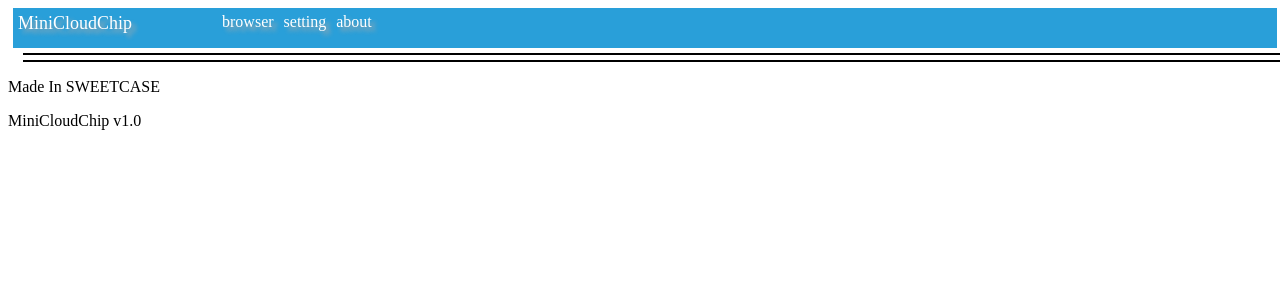
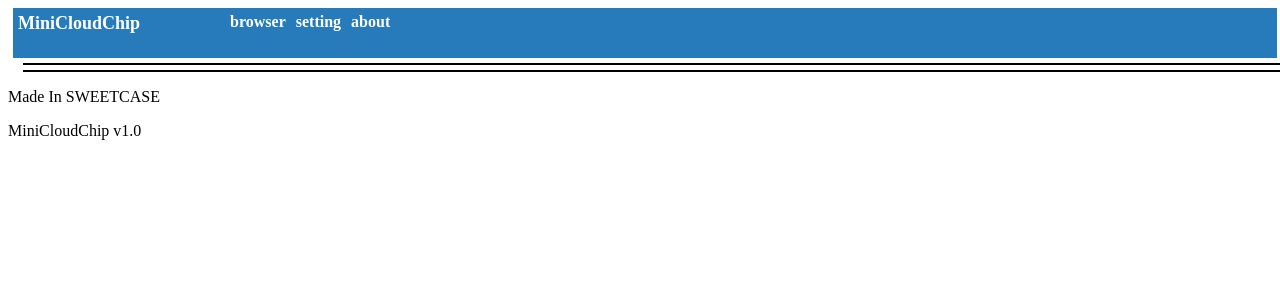
Before and after one commit to SweetCase-Cobalto/MicroCloudChip, a Django app: page /microcloudchip/main/browser in a window 1280 px wide. Shown: the top 300 px of the page. Run offline with Django 3.2, Linux system fonts and the light colour scheme.

Commit message:
start to edit main page

```diff
--- a/app/static/app/css/main.css
+++ b/app/static/app/css/main.css
@@ -11,9 +11,10 @@
 }
 #main-nav {
     width: 100%;
-    height: 40px;
+    height: 50px;
     margin: 5px;
-    background-color: #299FD9;
+    text-align: center;
+    background-color: #277BBA;
 }
 .material-layout {
 
@@ -22,7 +23,8 @@
     margin: 5px;
     float: left;
     text-align: center;
-    text-shadow: 4px 4px 4px #aaaaaa;
+    font-weight: bold;
+    text-align: center;
 }
 .nav-material-unhover {
     color: white;
```
